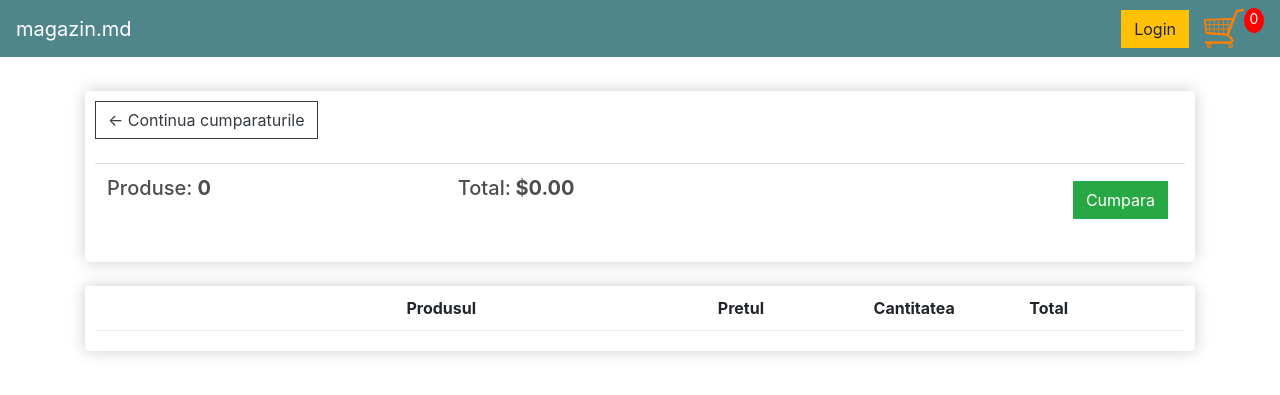
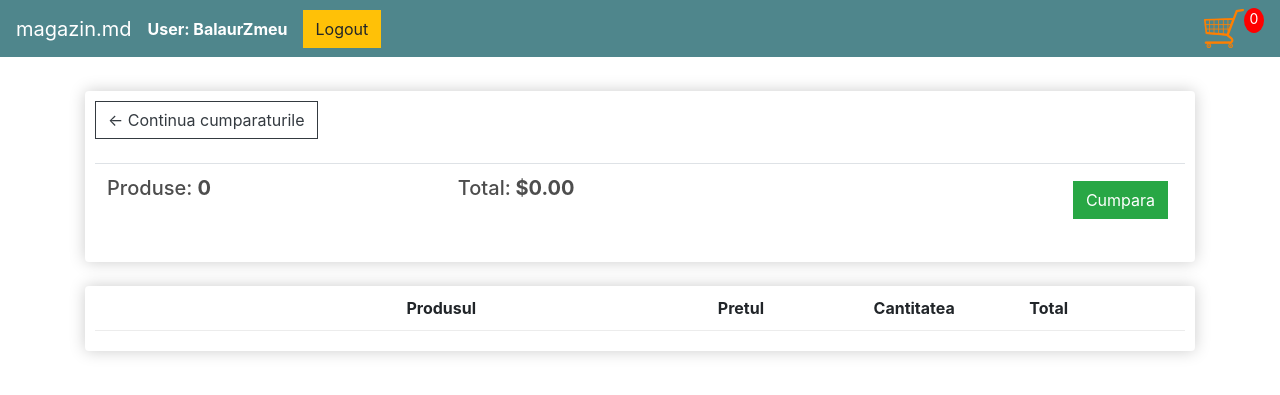
Before and after one commit to BalaurZmeu/DjangoShop, a Django app: page /cart/ in a window 1280 px wide. Shown: the top 395 px of the page. Run offline with Django 5.2, Linux system fonts and the light colour scheme; a user stored in the database is signed in; data comes from the database, SQL or seed files in the repository; both versions use the stored data as it was after the commit; lists and menus that the app fills with data are empty; some libraries are stand-ins or nearby versions.

Commit message:
Added templates for login and logout, changed the main template, changed urls.py, main.css

```diff
--- a/django_shop/django_shop/urls.py
+++ b/django_shop/django_shop/urls.py
@@ -21,6 +21,7 @@ from django.conf import settings
 
 urlpatterns = [
     path('admin/', admin.site.urls),
+    path('accounts/', include('django.contrib.auth.urls')),
     path('', include('store.urls')),
 ]
 
--- a/django_shop/static/css/main.css
+++ b/django_shop/static/css/main.css
@@ -104,8 +104,6 @@ h6 {
     display: inline-block;
     font-weight: 700;
     padding-right: 10px;
-
-
 }
 
 .chg-quantity {
@@ -124,3 +122,11 @@ h6 {
 .hidden {
     display: none !important;
 }
+
+.navbar-link {
+    color: white;
+    font-weight: bold;
+    display: flex;
+    align-items: center;
+    margin-right: 15px;
+}
--- a/django_shop/store/templates/store/main.html
+++ b/django_shop/store/templates/store/main.html
@@ -74,15 +74,28 @@
 
       <div class="collapse navbar-collapse" id="navbarSupportedContent">
         <ul class="navbar-nav mr-auto">
-          <!-- <li class="nav-item active">
-	        <a class="nav-link" href="{% url 'cart' %}">
-            Cosul <span class="sr-only">(current)</span>
-          </a>
-	      </li> -->
+         {% if user.is_authenticated %}
+           <li class="nav-item navbar-link"><span class="align-middle">User: {{ user.get_username }}</span></li>
+
+           <li class="nav-item">
+             <form id="login_form" method="post"
+               action="{% url 'logout' %}?next={{ request.path }}">
+                 {% csrf_token %}
+                   <a class="btn btn-warning" href="javascript:{}"
+                      onclick="document.getElementById('login_form').
+                      submit(); return false;">
+                     Logout
+                   </a>
+             </form>
+           </li>
+
+           {% else %}
+             <li class="nav-item navbar-link">
+               <a class="btn btn-warning" href="{% url 'login' %}?next={{ request.path }}">Login</a>
+             </li>
+           {% endif %}
         </ul>
         <div class="form-inline my-2 my-lg-0">
-          <a href="#" class="btn btn-warning">Login</a>
-
           <a href="{% url 'cart' %}">
             <img id="cart-icon" src="{% static 'images/cart.png' %}" />
           </a>
--- a/django_shop/templates/logged_out.html
+++ b/django_shop/templates/registration/logged_out.html
@@ -1,4 +1,4 @@
-{% extends "base_generic.html" %}
+{% extends "store/main.html" %}
 
 {% block content %}
   <p>Logged out!</p>
```
Also changed, not shown: django_shop/templates/registration/login.html (renamed from django_shop/templates/login.html, +1 -15 lines), django_shop/db.sqlite3.
